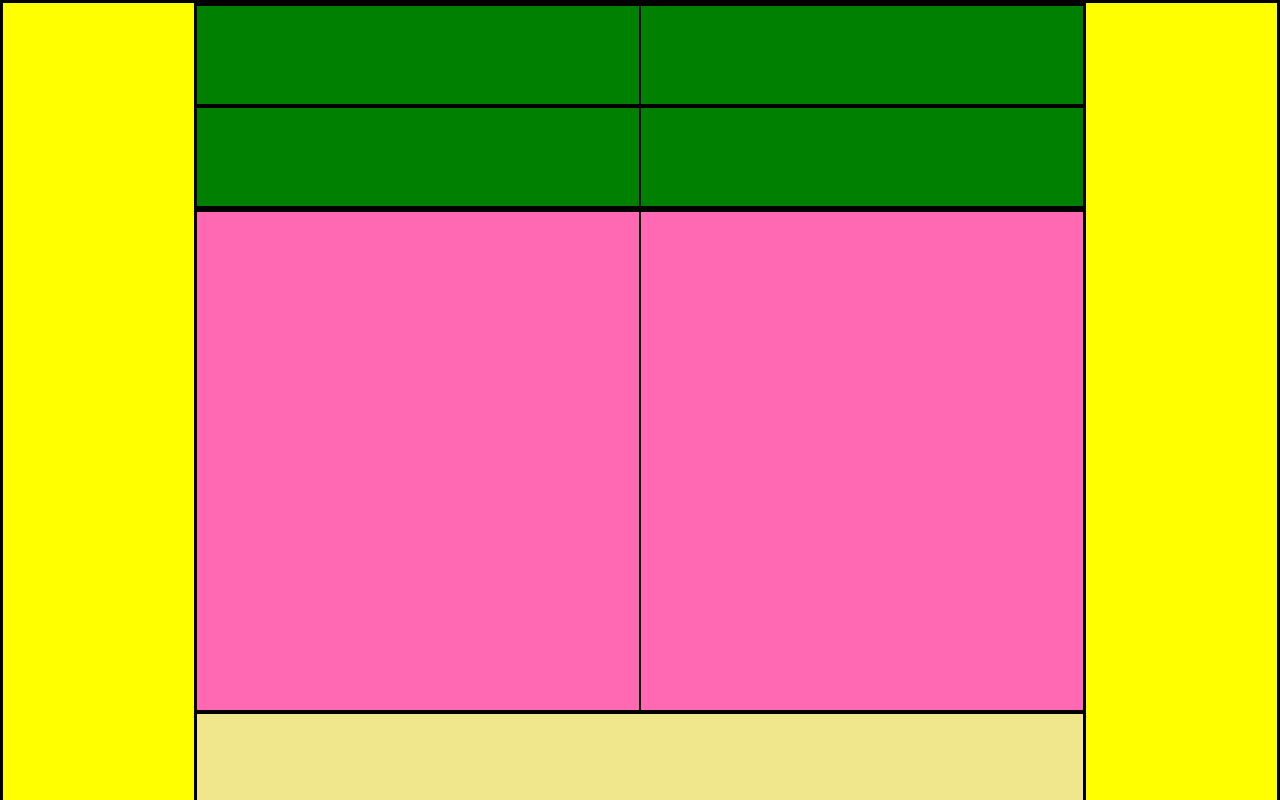
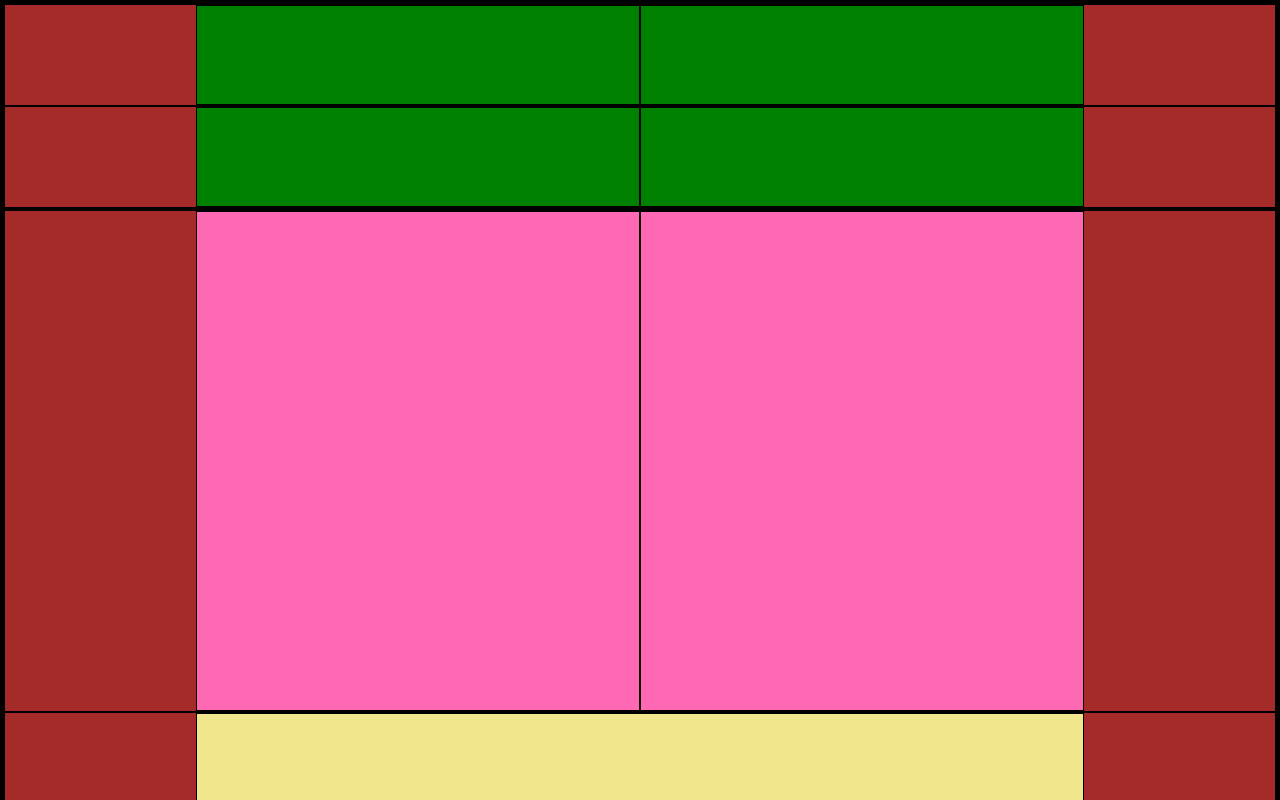
Before and after one commit to Zaja91/htmlcss-hubspot, a plain HTML site: page index.html in a window 1280 px wide. Shown: the top 800 px of the page. Drawn offline with Linux system fonts and the light colour scheme.

Commit message:
fixed centered layout

```diff
--- a/css/style.css
+++ b/css/style.css
@@ -7,10 +7,22 @@
 
 .container {
   background-color: yellow;
-  height: 2000px;
-  padding: 0 15%;
-  overflow: auto;
+  /* padding: 0 15%; */
 }
+
+body::after,
+body::before {
+  content: "";
+  display: table;
+}
+
+body::after {
+  clear: both;
+}
+
+/* body {
+  *zoom: 1;
+} */
 
 /* .col::after {
   display: table;
@@ -79,5 +91,19 @@
   float: left;
   width: 70%;
   height: 300px;
+  background-color: greenyellow;
+}
+
+.top-header,
+.bottom-header,
+.main-top-container,
+.main-middle-container-1,
+.main-middle-container-2,
+.main-bottom-container-1,
+.main-bottom-container-2,
+.top-footer,
+.middle-footer,
+.bottom-footer {
   background-color: brown;
+  padding: 0 15%;
 }
--- a/index.html
+++ b/index.html
@@ -61,7 +61,9 @@
           <div class="col col-25"></div>
           <div class="col col-25"></div>
         </div>
-        <div class="col-100"></div>
+        <div class="middle-footer">
+          <div class="col-100"></div>
+        </div>
         <div class="bottom-footer">
           <div class="col-50"></div>
           <div class="col-50"></div>
```
